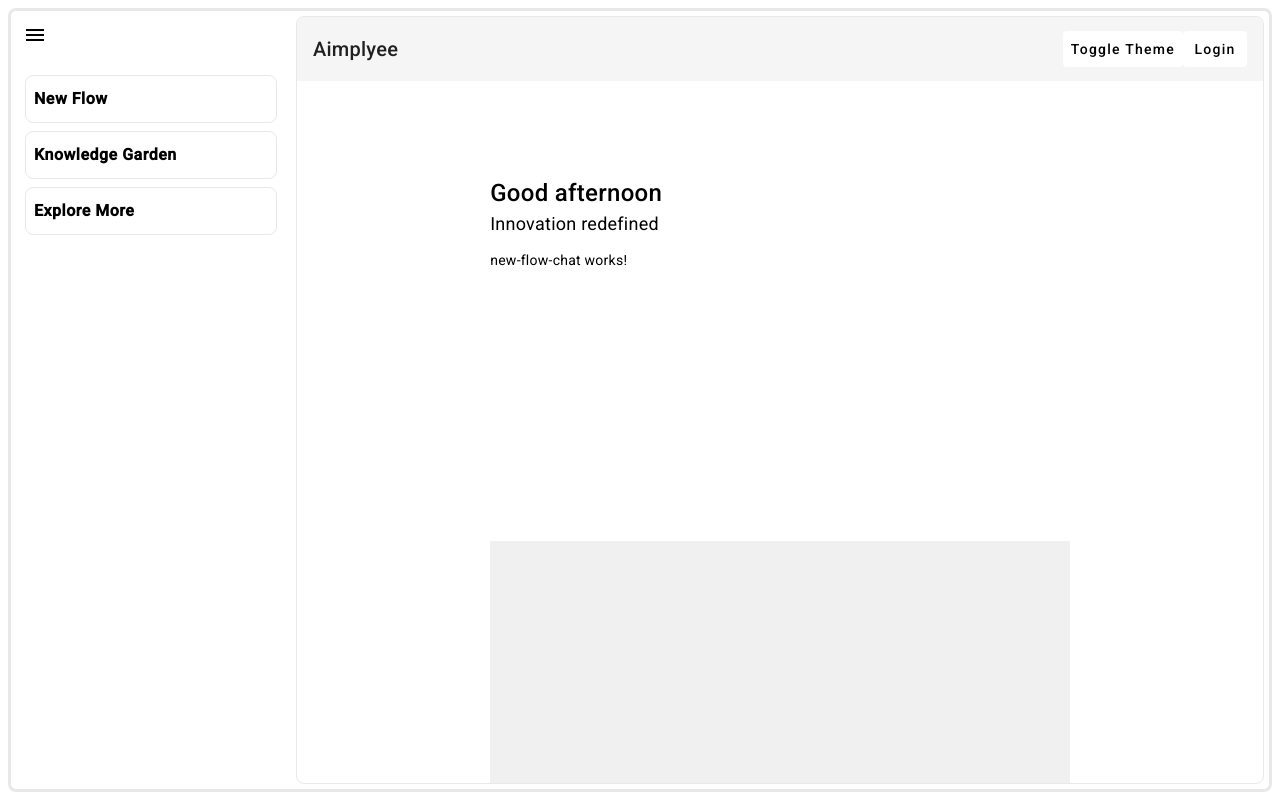
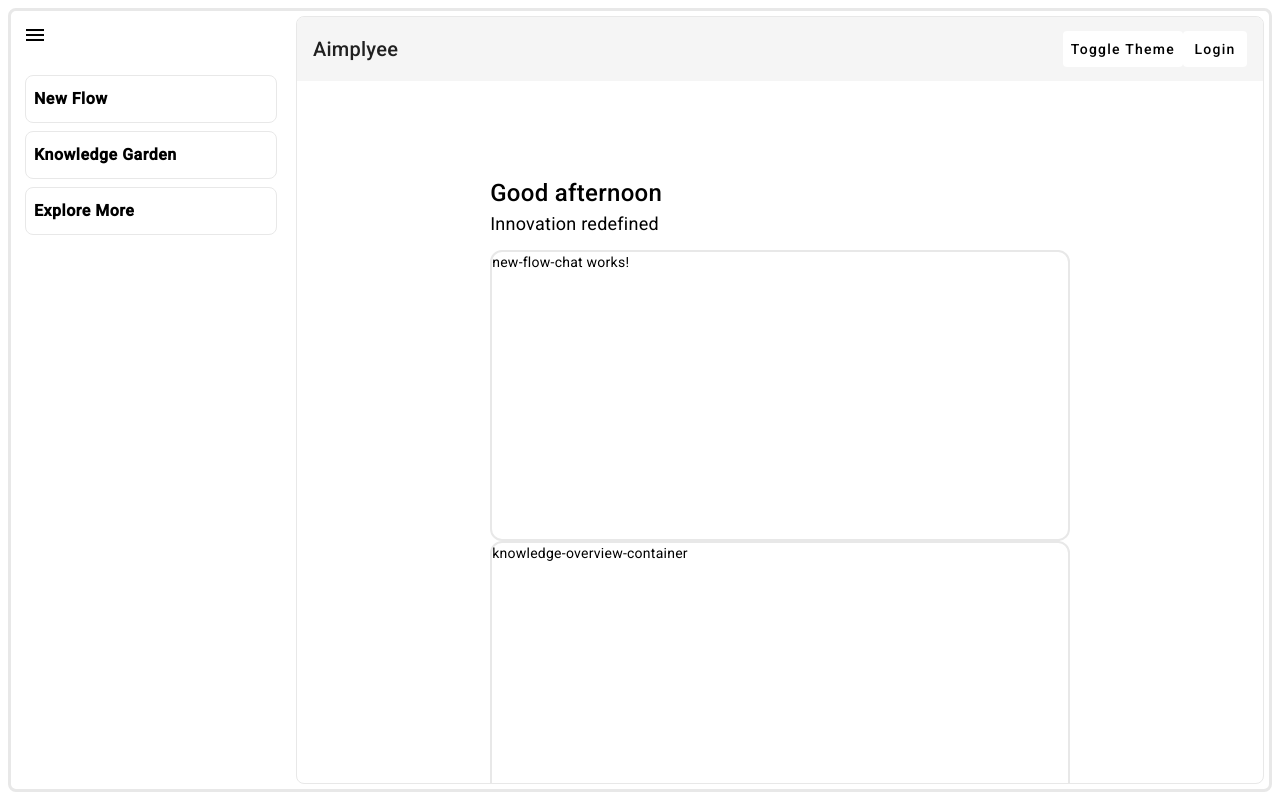
Before and after one commit to InspiroTechnology/aimployee, an Angular app: page /new-flow in a window 1280 px wide. Built offline with nearby package versions, Linux system fonts and the light colour scheme.

Commit message:
Add KnowledgeOverviewComponent and integrate it into the dashboard-new-flow

```diff
--- /dev/null
+++ b/src/app/features/chat/knowledge-overview/knowledge-overview.component.html
@@ -0,0 +1,3 @@
+<div class="knowledge-overview-container">
+    knowledge-overview-container
+  </div>
--- /dev/null
+++ b/src/app/features/chat/knowledge-overview/knowledge-overview.component.scss
@@ -0,0 +1,7 @@
+.knowledge-overview-container {
+    width: 100%;
+    height: 100%;
+    border: 2px solid var(--border-color);
+    border-radius: var(--border-radius-md);
+    box-sizing: border-box;
+  }
--- /dev/null
+++ b/src/app/features/chat/knowledge-overview/knowledge-overview.component.ts
@@ -0,0 +1,18 @@
+import { Component, OnInit } from '@angular/core';
+import { CommonModule } from '@angular/common';
+
+@Component({
+  selector: 'app-knowledge-overview',
+  standalone: true,
+  imports: [CommonModule],
+  templateUrl: './knowledge-overview.component.html',
+  styleUrls: ['./knowledge-overview.component.scss']
+})
+export class KnowledgeOverviewComponent implements OnInit {
+
+  constructor() { }
+
+  ngOnInit(): void {
+  }
+
+}
--- a/src/app/features/chat/new-flow-chat/new-flow-chat.component.html
+++ b/src/app/features/chat/new-flow-chat/new-flow-chat.component.html
@@ -1 +1,3 @@
-<p>new-flow-chat works!</p>
+<div class="new-flow-chat-container">
+  new-flow-chat works!
+</div>
--- a/src/app/features/chat/new-flow-chat/new-flow-chat.component.scss
+++ b/src/app/features/chat/new-flow-chat/new-flow-chat.component.scss
@@ -0,0 +1,7 @@
+.new-flow-chat-container {
+  width: 100%;
+  height: 100%;
+  border: 2px solid var(--border-color);
+  border-radius: var(--border-radius-md);
+  box-sizing: border-box;
+}
--- a/src/app/features/dashboard/dashboard-new-flow/dashboard-new-flow.component.html
+++ b/src/app/features/dashboard/dashboard-new-flow/dashboard-new-flow.component.html
@@ -17,5 +17,5 @@
 
     <!-- The following is an component that is used to display a bottom section in the dashboard, will use knowledge garden in the future
       -->
-    <div class="bottom-section"></div>
+    <app-knowledge-overview class="bottom-section"></app-knowledge-overview>
 </div>
--- a/src/app/features/dashboard/dashboard-new-flow/dashboard-new-flow.component.scss
+++ b/src/app/features/dashboard/dashboard-new-flow/dashboard-new-flow.component.scss
@@ -9,12 +9,10 @@
 
 .top-section {
   height: 20%;
-  // background-color: #f0f0f0; // Optional: Add a background color for visibility
   margin-bottom: 1rem;
 }
 .bottom-section {
   height: 40%;
-  background-color: #f0f0f0; // Optional: Add a background color for visibility
 }
 
 .middle-section {
```
Also changed, not shown: src/app/features/dashboard/dashboard-new-flow/dashboard-new-flow.component.ts (+7 -1 lines), 1 other file (tests, documents, lock files or other folders).
